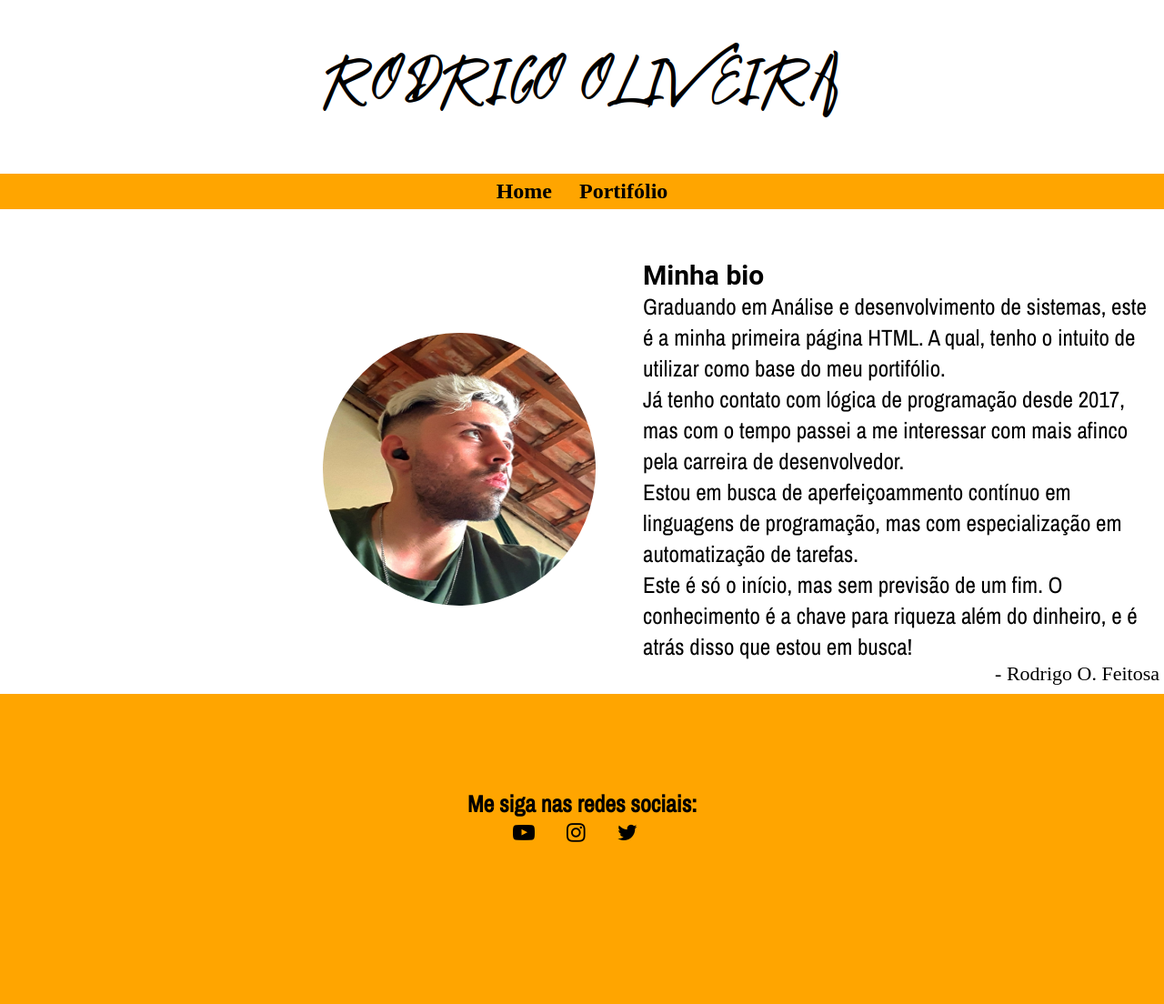
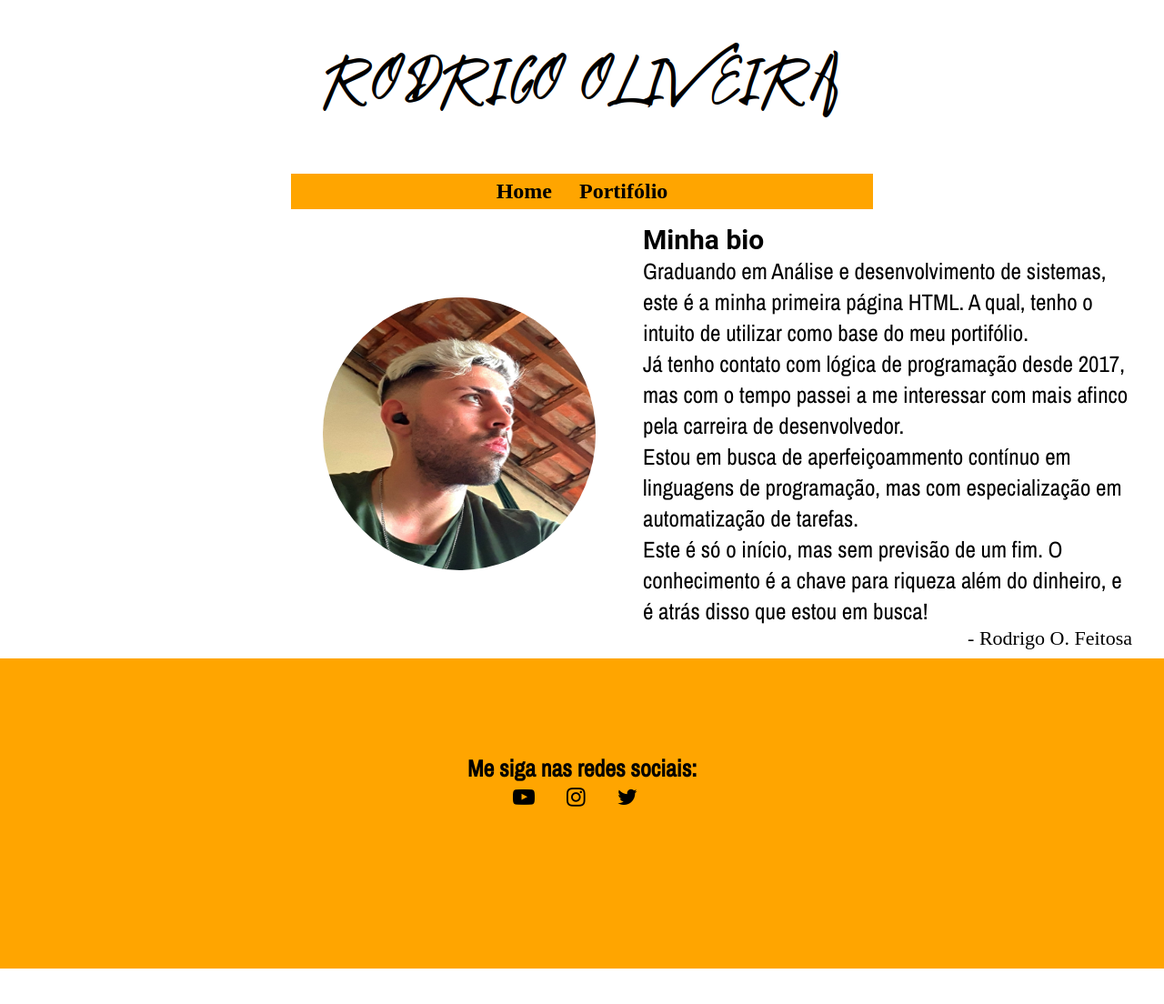
Before and after one commit to Imdubitat/HTML, a PHP site: page / in a window 1280 px wide. Shown: the whole page at 91% size. After the commit the page ends 1065 px from the top, so only its background shows below. Run offline with PHP 8.4, Linux system fonts and the light colour scheme; some web fonts are replaced.

Commit message:
Update site.css

```diff
--- a/Meu portifólio/estilos/site.css
+++ b/Meu portifólio/estilos/site.css
@@ -15,8 +15,11 @@
 /*formatação do menu de navegação*/
 .nav{
 	grid-area:nav;
+	position: absolute;
+	left:25%;
 	text-align: center;
 	font-size:24px;
+	width: 50%;
 	background-color:#FFA500;
 }
 
@@ -34,17 +37,18 @@
 .footer{
 	grid-area: footer;
 	text-align: center;
-    	border: solid #FFA500;
+    border: solid #FFA500;
 	padding-bottom: 50px;
-    	padding-top: 100px;
-    	background-color: #FFA500;
-    	color: #000000;
+    padding-top: 100px;
+    background-color: #FFA500;
+    color: #000000;
 }
 
 /*tabela*/
 table{
     border:solid white;
 	text-align:left;
+	width:900px;
 }
 .dropdown-content a:hover {
 	background-color: gold;
```
